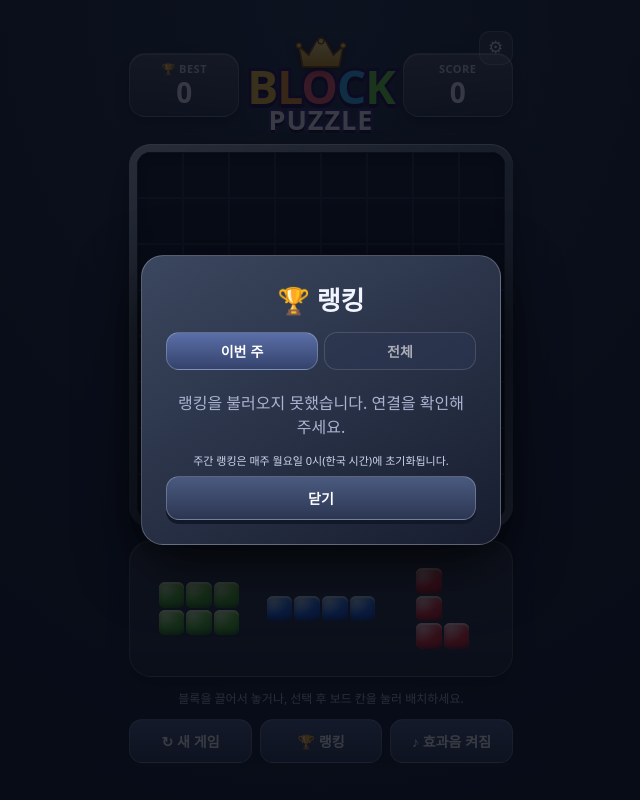
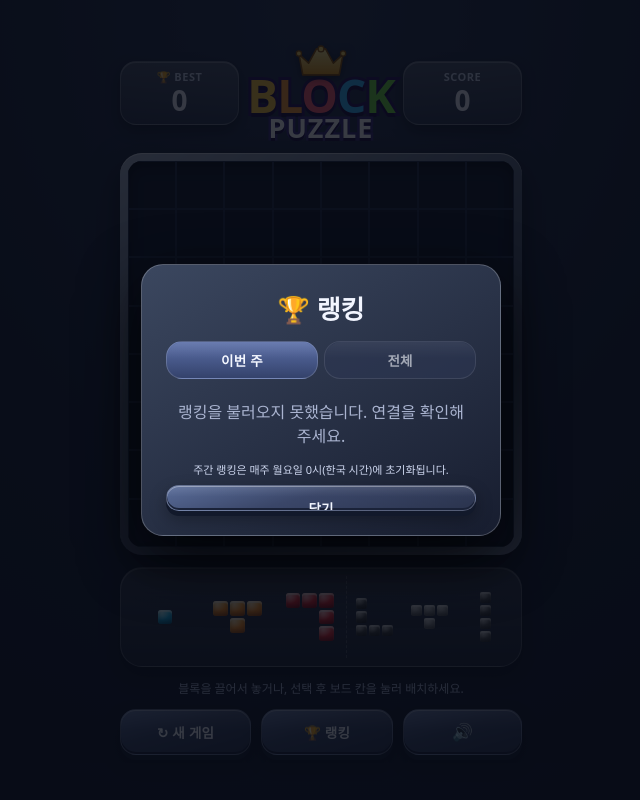
Before and after one commit to CHRISPARK101/blockpuzzle, a plain HTML site: page index.html in a window 1280 px wide. Both pictures are taken after a click on the button "🏆 랭킹". Shown: the whole page, without its empty margins (319-959 px from the left). Drawn offline with Linux system fonts and the light colour scheme; no server answers.

Commit message:
Add files via upload

```diff
--- a/index.html
+++ b/index.html
@@ -6,7 +6,7 @@
 <meta name="theme-color" content="#121827">
 <title>BLOCK PUZZLE</title>
 <style>
-:root{color-scheme:dark;box-sizing:border-box;padding-top:env(safe-area-inset-top,0px);padding-bottom:env(safe-area-inset-bottom,0px);--gw:max(260px,min(calc(100vw - 20px),calc((100dvh - 290px)/1.33),540px));--cs:40px}
+:root{color-scheme:dark;box-sizing:border-box;padding-top:env(safe-area-inset-top,0px);padding-bottom:env(safe-area-inset-bottom,0px);--gw:max(260px,min(calc(100vw - 20px),calc((100dvh - 285px)/1.28),540px));--cs:40px}
 *{box-sizing:border-box}
 html{height:100%}
 body{margin:0;min-height:100%;display:flex;align-items:center;justify-content:center;background:radial-gradient(ellipse at 50% 0%,#2a3550 0%,#161d30 45%,#0a0e1b 100%);color:#f2f5ff;font-family:system-ui,-apple-system,"Segoe UI","Apple SD Gothic Neo","Noto Sans KR",sans-serif;overscroll-behavior:none;-webkit-user-select:none;user-select:none}
@@ -45,20 +45,57 @@ body{margin:0;min-height:100%;display:flex;align-items:center;justify-content:ce
 .ftxt{position:absolute;left:50%;top:42%;transform:translate(-50%,-50%);white-space:nowrap;font-size:clamp(26px,8vw,44px);font-weight:900;color:#ffe58a;-webkit-text-stroke:5px #6a3a00;paint-order:stroke fill;text-shadow:0 4px 0 #3d2000;animation:ft 1s ease-out forwards;text-align:center;line-height:1.05}
 .ftxt small{display:block;font-size:.55em}
 @keyframes ft{0%{opacity:0;transform:translate(-50%,-30%) scale(.5)}20%{opacity:1;transform:translate(-50%,-50%) scale(1.15)}70%{opacity:1}100%{opacity:0;transform:translate(-50%,-110%) scale(1)}}
-.tray{display:grid;grid-template-columns:repeat(3,1fr);padding:8px;border-radius:22px;background:linear-gradient(180deg,#ffffff26,#ffffff0c);border:1px solid #ffffff30;box-shadow:inset 0 1px 0 #ffffff30,0 8px 20px #0006}
-.slot{display:flex;align-items:center;justify-content:center;height:calc(var(--cs)*2.6);touch-action:none;cursor:grab;border-radius:14px}
+.tray{display:grid;grid-template-columns:1.3fr 1.3fr 1.3fr 1fr 1fr 1fr;padding:8px;border-radius:22px;background:linear-gradient(180deg,#ffffff26,#ffffff0c);border:1px solid #ffffff30;box-shadow:inset 0 1px 0 #ffffff30,0 8px 20px #0006}
+.slot{display:flex;align-items:center;justify-content:center;height:calc(var(--cs)*1.7);touch-action:none;cursor:grab;border-radius:14px}
 .slot.selected{background:#ffffff1c;box-shadow:inset 0 0 0 1px #ffffff55}
 .slot.used{opacity:.15;pointer-events:none}
 .slot.lift .mini{opacity:.25}
-.mini{display:grid;--ms:calc(var(--cs)*.6)}
+.mini{display:grid;--ms:calc(var(--cs)*.35)}
 .mini.g{--ms:var(--cs)}
 .mc{width:var(--ms);height:var(--ms);border:calc(var(--ms)*.07) solid transparent;border-radius:calc(var(--ms)*.24);background:radial-gradient(circle at 28% 22%,#ffffff80,#ffffff00 50%) padding-box,var(--g) padding-box;box-shadow:inset 0 2px 1px #ffffff90,inset 0 -3px 4px #0005}
 .mc.e{visibility:hidden}
 .ghost{position:fixed;left:0;top:0;z-index:30;pointer-events:none;filter:drop-shadow(0 10px 10px #000a)}
 .hint{text-align:center;color:#aab4d0;font-size:12px;min-height:16px}
-.actions{display:flex;gap:8px}
-.actions button,.modal button{flex:1;border:1px solid #ffffff3a;border-radius:13px;padding:11px 8px;color:#fff;font-weight:800;font-size:14px;background:linear-gradient(180deg,#4a5a80,#2c3652);box-shadow:0 4px 0 #111827;cursor:pointer}
-.actions button:active,.modal button:active{transform:translateY(2px);box-shadow:0 2px 0 #111827}
+.actions{display:flex;gap:10px}
+.actions button,.modal button{
+  flex:1 1 0;
+  min-width:0;
+  border:1px solid #ffffff2a;
+  border-radius:16px;
+  padding:12px 6px;
+  color:#f4f7ff;
+  font-weight:800;
+  font-size:13.5px;
+  letter-spacing:.2px;
+  background:linear-gradient(165deg,#5a6d9a 0%,#3a4668 45%,#2a334d 100%);
+  box-shadow:
+    inset 0 1px 0 #ffffff55,
+    inset 0 -2px 0 #1a2238,
+    0 5px 0 #12192b,
+    0 8px 18px #00000055;
+  cursor:pointer;
+  transition:transform .12s ease, box-shadow .12s ease, filter .15s ease;
+  position:relative;
+  overflow:hidden;
+}
+.actions button::after,.modal button::after{
+  content:"";
+  position:absolute;
+  inset:0;
+  background:linear-gradient(180deg,#ffffff18 0%,transparent 45%);
+  pointer-events:none;
+  border-radius:inherit;
+}
+.actions button:hover,.modal button:hover{filter:brightness(1.08)}
+.actions button:active,.modal button:active{
+  transform:translateY(3px);
+  box-shadow:
+    inset 0 1px 0 #ffffff40,
+    inset 0 -1px 0 #1a2238,
+    0 2px 0 #12192b,
+    0 4px 10px #00000044;
+}
+#sound{font-size:17px;padding:10px 0}
 .overlay{position:fixed;inset:0;background:#070a14cc;display:none;align-items:center;justify-content:center;padding:20px;z-index:50}
 .overlay.show{display:flex}
 .modal{width:min(100%,360px);padding:24px;border-radius:22px;background:linear-gradient(150deg,#3b475f,#171d2f);border:1px solid #ffffff3a;text-align:center;box-shadow:0 20px 60px #000b}
@@ -86,6 +123,13 @@ body{margin:0;min-height:100%;display:flex;align-items:center;justify-content:ce
 .cell.clr::before{animation:bl2 .42s ease-in var(--d,0ms) both}
 @keyframes bl2{0%{opacity:1;transform:scale(1.2)}100%{opacity:0;transform:scale(2.4)}}
 .c-red{--gl:#ff3b4aaa}.c-blue{--gl:#3d8bffaa}.c-green{--gl:#7be035aa}.c-orange{--gl:#ff9a2aaa}.c-purple{--gl:#b05cffaa}.c-cyan{--gl:#38d6ffaa}
+.next{display:flex;align-items:center;justify-content:center;gap:16px;height:calc(var(--cs)*1.35);border-radius:16px;background:linear-gradient(180deg,#ffffff14,#ffffff06);border:1px solid #ffffff22}
+.next small{font-size:11px;font-weight:800;color:#aab4d0;letter-spacing:1px}
+#nx{display:flex;gap:20px;align-items:center}
+.next .mini{--ms:calc(var(--cs)*.28);opacity:.9}
+.slot.nx{pointer-events:none;filter:grayscale(1) brightness(.9)}
+.slot.nx .mini{--ms:calc(var(--cs)*.27)}
+.slot.nx:nth-child(4){border-left:1px dashed #ffffff33;border-radius:0}
 </style>
 </head>
 <body>
@@ -98,13 +142,14 @@ body{margin:0;min-height:100%;display:flex;align-items:center;justify-content:ce
       <p>PUZZLE</p>
     </div>
     <div class="stat"><small>SCORE</small><strong id="score">0</strong></div>
-    <button class="gear" id="help" aria-label="게임 방법">⚙</button>
+
   </header>
   <section class="frame" id="frame"><div class="board" id="board" aria-label="8 곱하기 8 게임 보드"></div><div class="fx" id="fx"></div></section>
   <section class="tray" id="tray" aria-label="사용할 블록"></section>
   <div class="hint" id="hint"></div>
-  <div class="actions"><button id="restart">↻ 새 게임</button><button id="rank">🏆 랭킹</button><button id="sound">♪ 효과음 켜짐</button></div>
+  <div class="actions"><button id="restart">↻ 새 게임</button><button id="rank">🏆 랭킹</button><button id="sound" aria-label="효과음 끄기">🔊</button></div>
 </main>
+<audio id="bgm" src="Late_Night_Alignment.mp3" loop preload="auto"></audio>
 <div class="overlay" id="overlay"><div class="modal"><h2 id="mt"></h2><p id="mx"></p><button id="mok"></button><button id="m2" style="display:none;background:linear-gradient(180deg,#3b4668,#222b45)"></button></div></div>
 <div class="overlay" id="rk"><div class="modal rank"><h2>🏆 랭킹</h2><div class="tabs"><button id="tw" class="on">이번 주</button><button id="ta">전체</button></div><ul id="rl"></ul><p class="note">주간 랭킹은 매주 월요일 0시(한국 시간)에 초기화됩니다.</p><button id="rclose">닫기</button></div></div>
 <script>
@@ -121,12 +166,15 @@ const SHAPES=[
 ];
 const $=id=>document.getElementById(id);
 const boardEl=$('board'),trayEl=$('tray'),fxEl=$('fx'),frameEl=$('frame'),scoreEl=$('score'),bestEl=$('best'),hintEl=$('hint');
-let grid,score,best=0,pieces,selected=-1,sound=true,drag=null,busy=false,combo=0,lastDrop=0,pvList=[],modalAct=null;
+let grid,score,best=0,pieces,selected=-1,sound=true,drag=null,busy=false,combo=0,lastDrop=0,pvList=[],modalAct=null,bgmStarted=false;
+const bgmEl=$('bgm');
+if(bgmEl){bgmEl.volume=0.35}
 try{best=Number(localStorage.getItem('blockPuzzleBest'))||0}catch(e){}
 // ===== Supabase 설정: 아래 두 값을 본인 프로젝트 값으로 바꾸세요 =====
 const SB_URL='https://reezmzkrzixjsfnuyerz.supabase.co',SB_KEY='sb_publishable_U5wG6wIbPQMDgu2OPh-tiA_ltIiXxX-';
 const rankOn=()=>!SB_URL.includes('YOUR-PROJECT');
-let modalAct2=null,over=false,rkWeekly=true,nick='',pid='';
+let modalAct2=null,over=false,rkWeekly=true,nick='',pid='',queue=[];
+function takeBatch(){while(queue.length<5)queue.push(randPiece());const b=queue.splice(0,3);while(queue.length<5)queue.push(randPiece());return b}
 try{nick=localStorage.getItem('blockPuzzleNick')||'';pid=localStorage.getItem('blockPuzzlePid')||'';if(!pid){pid=(crypto.randomUUID?crypto.randomUUID():'p'+Date.now()+Math.random().toString(36).slice(2));localStorage.setItem('blockPuzzlePid',pid)}}catch(e){pid=pid||'p'+Date.now()+Math.random().toString(36).slice(2)}
 const esc=t=>t.replace(/[&<>"]/g,c=>'&#'+c.charCodeAt(0)+';');
 async function rpc(fn,body){const r=await fetch(SB_URL+'/rest/v1/rpc/'+fn,{method:'POST',headers:{apikey:SB_KEY,Authorization:'Bearer '+SB_KEY,'Content-Type':'application/json'},body:JSON.stringify(body)});if(!r.ok)throw new Error(r.status);const t=await r.text();return t?JSON.parse(t):null}
@@ -153,20 +201,48 @@ new ResizeObserver(setCs).observe(boardEl);
 let ac;
 function beep(f,d,t='sine',v=.05){if(!sound)return;try{ac=ac||new(window.AudioContext||window.webkitAudioContext)();if(ac.state==='suspended')ac.resume();const o=ac.createOscillator(),g=ac.createGain(),n=ac.currentTime;o.type=t;o.frequency.value=f;g.gain.setValueAtTime(v,n);g.gain.exponentialRampToValueAtTime(.001,n+d);o.connect(g);g.connect(ac.destination);o.start();o.stop(n+d)}catch(e){}}
 const SHAPE_COLOR=['cyan','cyan','cyan','blue','blue','green','red','red','orange','purple','purple','blue','blue','green','red','red'];
-const randPiece=()=>{const i=Math.floor(Math.random()*SHAPES.length);return{shape:SHAPES[i].map(p=>p.slice()),color:SHAPE_COLOR[i]}};
+// 블록 크기(칸 수) 기준으로 가중치를 주고, 점수가 오를수록 큰 블록 확률이 자연스럽게 올라감
+const PIECE_SIZE = SHAPES.map(s => s.length); // [1,2,2,3,3,4,4,4,4,4,4,4,4,6,6,6]
+const randPiece=()=>{
+  // 0점 → 작은 블록 위주, 점수가 오를수록 큰 블록 가중치 상승 (최대 약 10000점에서 포화)
+  const t = Math.min(1, score / 10000);
+  const bias = 0.35 + t * 1.4;   // 크기 지수: 초반 0.35(작은쪽 선호) → 후반 1.75(큰쪽 선호)
+  let total = 0;
+  const weights = PIECE_SIZE.map(sz => {
+    const w = Math.pow(sz, bias);
+    total += w;
+    return w;
+  });
+  let r = Math.random() * total;
+  let i = 0;
+  for (; i < weights.length; i++) {
+    r -= weights[i];
+    if (r <= 0) break;
+  }
+  i = Math.min(i, SHAPES.length - 1);
+  return { shape: SHAPES[i].map(p => p.slice()), color: SHAPE_COLOR[i] };
+};
 const dims=s=>[Math.max(...s.map(p=>p[0]))+1,Math.max(...s.map(p=>p[1]))+1];
 function mk(p,ghost){const [h,w]=dims(p.shape),m=document.createElement('div');m.className='mini'+(ghost?' g':'');m.style.gridTemplateColumns=`repeat(${w},var(--ms))`;
  for(let r=0;r<h;r++)for(let c=0;c<w;c++){const x=document.createElement('div');x.className='mc '+(p.shape.some(([y,k])=>y===r&&k===c)?'c-'+p.color:'e');m.appendChild(x)}return m}
-function newGame(){over=false;grid=Array.from({length:N},()=>Array(N).fill(null));score=0;selected=-1;combo=0;busy=false;pieces=[randPiece(),randPiece(),randPiece()];hideModal();render();hint(HINT0);setCs()}
+function newGame(){over=false;queue=[];grid=Array.from({length:N},()=>Array(N).fill(null));score=0;selected=-1;combo=0;busy=false;pieces=takeBatch();hideModal();render();hint(HINT0);setCs()}
 function render(){cells.forEach((el,i)=>el.className=cls(i));trayEl.innerHTML='';
  pieces.forEach((p,i)=>{const s=document.createElement('div');s.className='slot'+(p?'':' used')+(selected===i?' selected':'');
   if(p){s.appendChild(mk(p));s.addEventListener('pointerdown',e=>startDrag(e,i))}trayEl.appendChild(s)});
- scoreEl.textContent=score.toLocaleString();bestEl.textContent=best.toLocaleString()}
+ queue.slice(0,3).forEach(q=>{const s=document.createElement('div');s.className='slot nx';s.appendChild(mk(q));trayEl.appendChild(s)});
+ scoreEl.textContent=score.toLocaleString();bestEl.textContent=best.toLocaleString();}
 function selectPiece(i){if(busy||!pieces[i])return;selected=selected===i?-1:i;hint(selected<0?HINT0:'놓을 위치(블록의 왼쪽 위 칸)를 눌러주세요.');render()}
 const fits=(sh,r,c)=>sh.every(([y,x])=>r+y>=0&&r+y<N&&c+x>=0&&c+x<N&&!grid[r+y][c+x]);
 function bumpScore(){const s=scoreEl.parentNode;s.classList.remove('bump');void s.offsetWidth;s.classList.add('bump')}
 function floatText(html){const d=document.createElement('div');d.className='ftxt';d.innerHTML=html;fxEl.appendChild(d);setTimeout(()=>d.remove(),1050)}
 function charge(){if(!sound)return;try{ac=ac||new(window.AudioContext||window.webkitAudioContext)();if(ac.state==='suspended')ac.resume();const o=ac.createOscillator(),g=ac.createGain(),n=ac.currentTime;o.type='sawtooth';o.frequency.setValueAtTime(180,n);o.frequency.exponentialRampToValueAtTime(900,n+.4);g.gain.setValueAtTime(.015,n);g.gain.linearRampToValueAtTime(.04,n+.38);g.gain.linearRampToValueAtTime(.0001,n+.42);o.connect(g);g.connect(ac.destination);o.start();o.stop(n+.43)}catch(e){}}
+function swapAnim(from){
+ trayEl.querySelectorAll('.slot:not(.nx) .mini').forEach((m,i)=>{const f=from[i];if(!f)return;const t=m.getBoundingClientRect();
+  const dx=f.left+f.width/2-(t.left+t.width/2),dy=f.top+f.height/2-(t.top+t.height/2),sc=f.width/t.width;
+  m.style.position='relative';m.style.zIndex=5;
+  m.animate([{transform:`translate(${dx}px,${dy}px) scale(${sc})`,filter:'grayscale(1) brightness(.9)'},{transform:'translate(0,0) scale(1)',filter:'grayscale(0) brightness(1)'}],{duration:560,delay:i*80,easing:'cubic-bezier(.2,.9,.3,1.15)',fill:'backwards'})});
+ trayEl.querySelectorAll('.slot.nx .mini').forEach((m,i)=>m.animate([{opacity:0,transform:'translateY(12px)'},{opacity:1,transform:'none'}],{duration:350,delay:350+i*80,fill:'backwards'}));
+ beep(520,.12,'triangle',.03)}
 function punch(l,c){frameEl.animate([{scale:1},{scale:1.03+Math.min(.04,(l+c)*.008)},{scale:.99},{scale:1}],{duration:340,easing:'ease-out'});if(l>1||c>1){const f=document.createElement('div');f.className='bigflash';document.body.appendChild(f);setTimeout(()=>f.remove(),400)}}
 function beam(h,i){const cs=boardEl.clientWidth/N,b=document.createElement('div'),g=document.createElement('div');b.style.cssText=`position:absolute;overflow:hidden;left:${8+(h?0:i*cs)}px;top:${8+(h?i*cs:0)}px;width:${h?cs*N:cs}px;height:${h?cs:cs*N}px`;g.style.cssText=`position:absolute;left:0;top:0;background:linear-gradient(${h?90:180}deg,transparent,#ffd45a 35%,#fff6c8 50%,#ffd45a 65%,transparent);width:${h?'45%':'100%'};height:${h?'100%':'45%'}`;b.appendChild(g);fxEl.appendChild(b);g.animate([{transform:h?'translateX(-100%)':'translateY(-100%)'},{transform:h?'translateX(230%)':'translateY(230%)'}],{duration:450,easing:'ease-in'}).onfinish=()=>b.remove()}
 function shake(l,c){const p=Math.min(14,4+l*3+c*2);frameEl.animate([{transform:'translate(0,0)'},{transform:`translate(${-p}px,${p/2}px) rotate(-.4deg)`},{transform:`translate(${p}px,${-p/2}px) rotate(.4deg)`},{transform:`translate(${-p/2}px,0)`},{transform:'translate(0,0)'}],{duration:380,easing:'ease-out'});const f=document.createElement('div');f.className='flash';fxEl.appendChild(f);setTimeout(()=>f.remove(),500)}
@@ -207,8 +283,8 @@ function place(i,r,c){
  return true}
 function finish(){
  if(score>best){best=score;try{localStorage.setItem('blockPuzzleBest',best)}catch(e){}}
- if(pieces.every(x=>!x))pieces=[randPiece(),randPiece(),randPiece()];
- render();bumpScore();busy=false;
+ let fromR=null;if(pieces.every(x=>!x)){fromR=[...trayEl.querySelectorAll('.slot.nx .mini')].map(e=>e.getBoundingClientRect());pieces=takeBatch()}
+ render();if(fromR)swapAnim(fromR);bumpScore();busy=false;
  if(!hasMove())setTimeout(gameOver,500)}
 const hasMove=()=>pieces.some(p=>p&&(()=>{for(let r=0;r<N;r++)for(let c=0;c<N;c++)if(fits(p.shape,r,c))return true;return false})());
 function showModal(t,m,b,act,b2,act2){$('mt').textContent=t;$('mx').innerHTML=m;$('mok').textContent=b;modalAct=act;modalAct2=act2||null;const x=$('m2');x.style.display=b2?'':'none';x.textContent=b2||'';$('overlay').classList.add('show')}
@@ -236,8 +312,28 @@ $('m2').onclick=()=>{hideModal();if(modalAct2)modalAct2()};
 $('rank').onclick=openRank;$('tw').onclick=()=>setTab(true);$('ta').onclick=()=>setTab(false);
 $('rclose').onclick=()=>{$('rk').classList.remove('show');if(over)newGame()};
 $('mok').onclick=()=>{hideModal();if(modalAct)modalAct()};
-$('help').onclick=()=>showModal('게임 방법','아래 블록을 끌어서 보드에 놓으세요. 탭으로 선택한 뒤 칸을 눌러도 됩니다.<br><br>가로 또는 세로 한 줄을 빈칸 없이 채우면 줄이 사라집니다.<br>연속으로 줄을 지우면 콤보 배율이 올라갑니다.<br>놓을 곳이 없으면 게임이 끝납니다.','닫기',null);
-$('sound').onclick=e=>{sound=!sound;e.currentTarget.textContent=sound?'♪ 효과음 켜짐':'♪ 효과음 꺼짐'};
+function startBgm(){
+  if(bgmStarted||!bgmEl||!sound)return;
+  bgmEl.play().then(()=>{bgmStarted=true}).catch(()=>{});
+}
+function setSoundUI(){
+  const b=$('sound');
+  b.textContent=sound?'🔊':'🔇';
+  b.setAttribute('aria-label',sound?'효과음 끄기':'효과음 켜기');
+  if(bgmEl){
+    if(sound){
+      if(bgmStarted)bgmEl.play().catch(()=>{});
+      else startBgm();
+    }else{
+      bgmEl.pause();
+    }
+  }
+}
+$('sound').onclick=e=>{sound=!sound;setSoundUI()};
+// 첫 터치/클릭 시 배경음악 시작 (브라우저 자동재생 정책 대응)
+['pointerdown','keydown','touchstart'].forEach(ev=>{
+  document.addEventListener(ev,()=>{if(sound)startBgm()},{once:true,passive:true});
+});
 newGame();
 })();
 </script>
```
